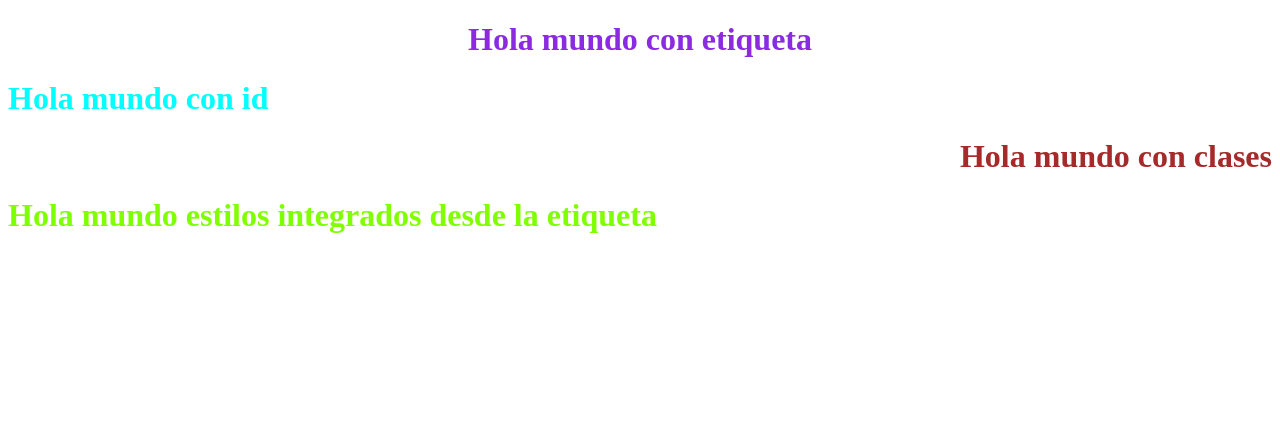
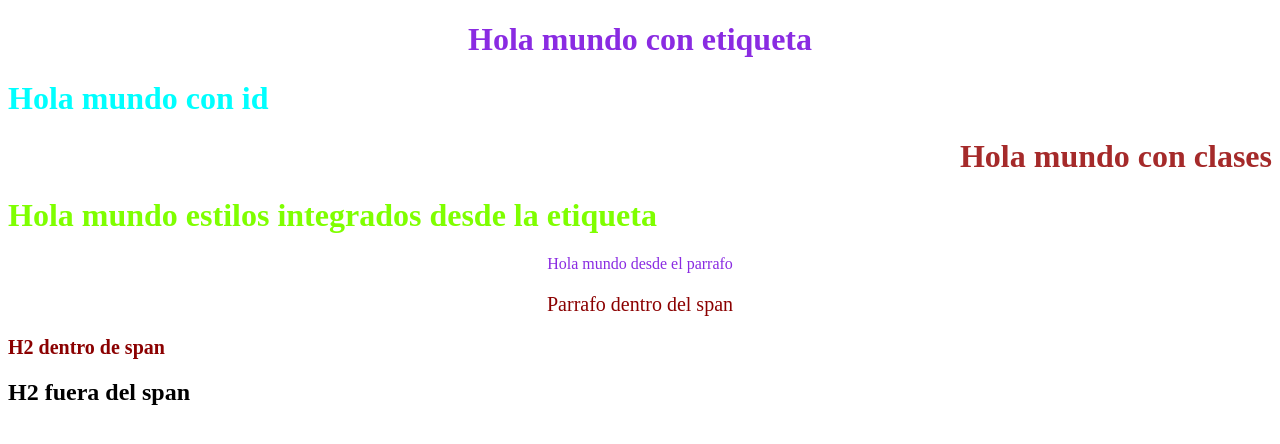
Before and after one commit to gustavoromerocl/curso-a-fondo-de-css, a plain HTML site: page index.html in a window 1280 px wide. Drawn offline with Linux system fonts and the light colour scheme.

Commit message:
Selectores - Selector de etiqueta

```diff
--- a/index.html
+++ b/index.html
@@ -12,5 +12,11 @@
     <h1 id="titulo">Hola mundo con id</h1>
     <h1 class="titulo">Hola mundo con clases</h1>
     <h1 class="titulo" style="color: chartreuse; text-align: justify;">Hola mundo estilos integrados desde la etiqueta</h1>
+    <p>Hola mundo desde el parrafo</p>
+    <span>
+        <p>Parrafo dentro del span</p>
+        <h2>H2 dentro de span</h2>
+    </span>
+    <h2>H2 fuera del span</h2>
 </body>
 </html>
--- a/styles.css
+++ b/styles.css
@@ -1,12 +1,19 @@
-h1 {
+h1,p{
     color:blueviolet;
     text-align: center;
 }
-#titulo {
+
+#titulo{
     color: aqua;
     text-align: start;
 }
-.titulo {
+
+.titulo{
     color: brown;
     text-align: end;
 }
+
+span p, span h2{
+    color: darkred;
+    font-size: 20px;
+}
```
